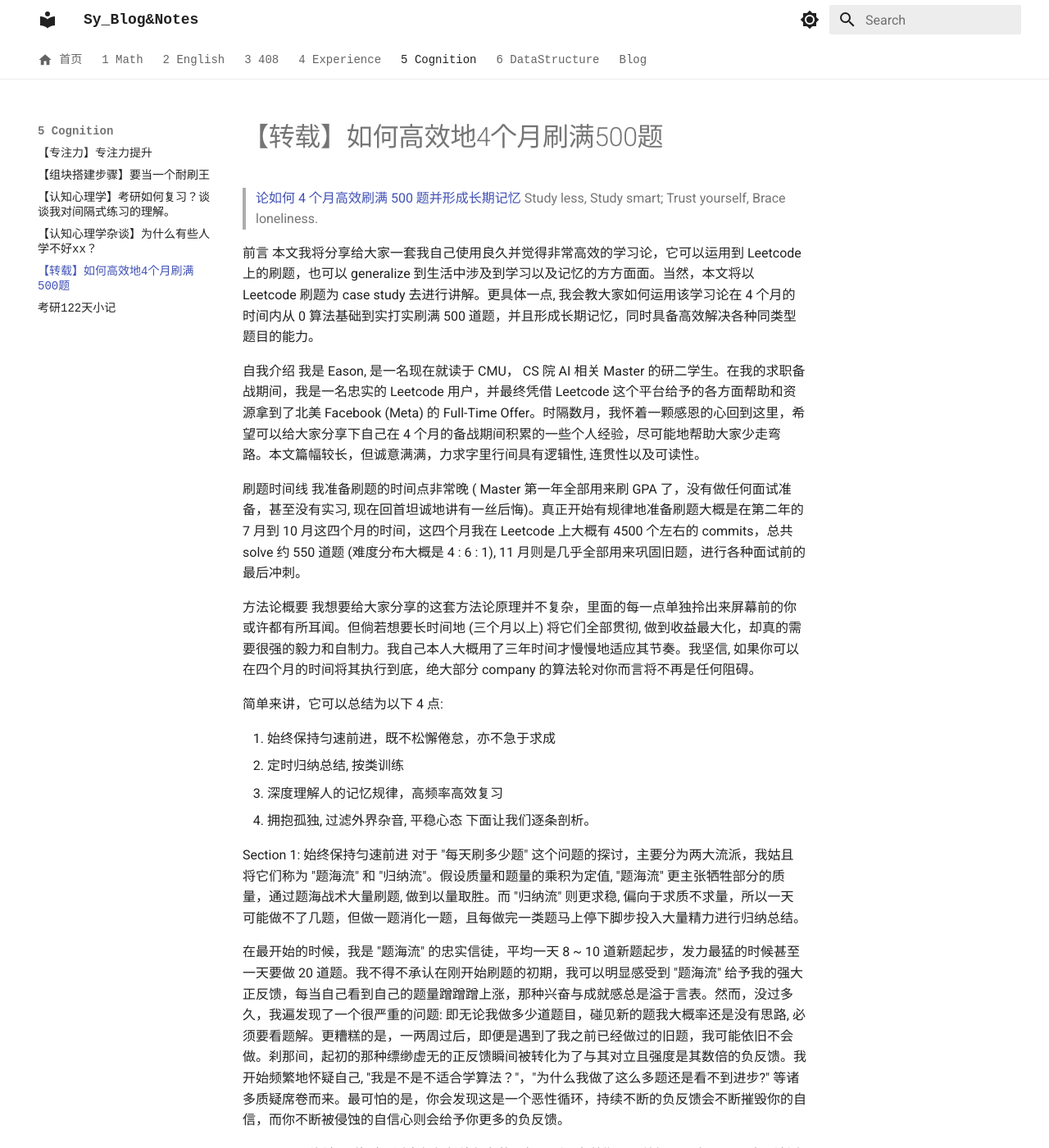
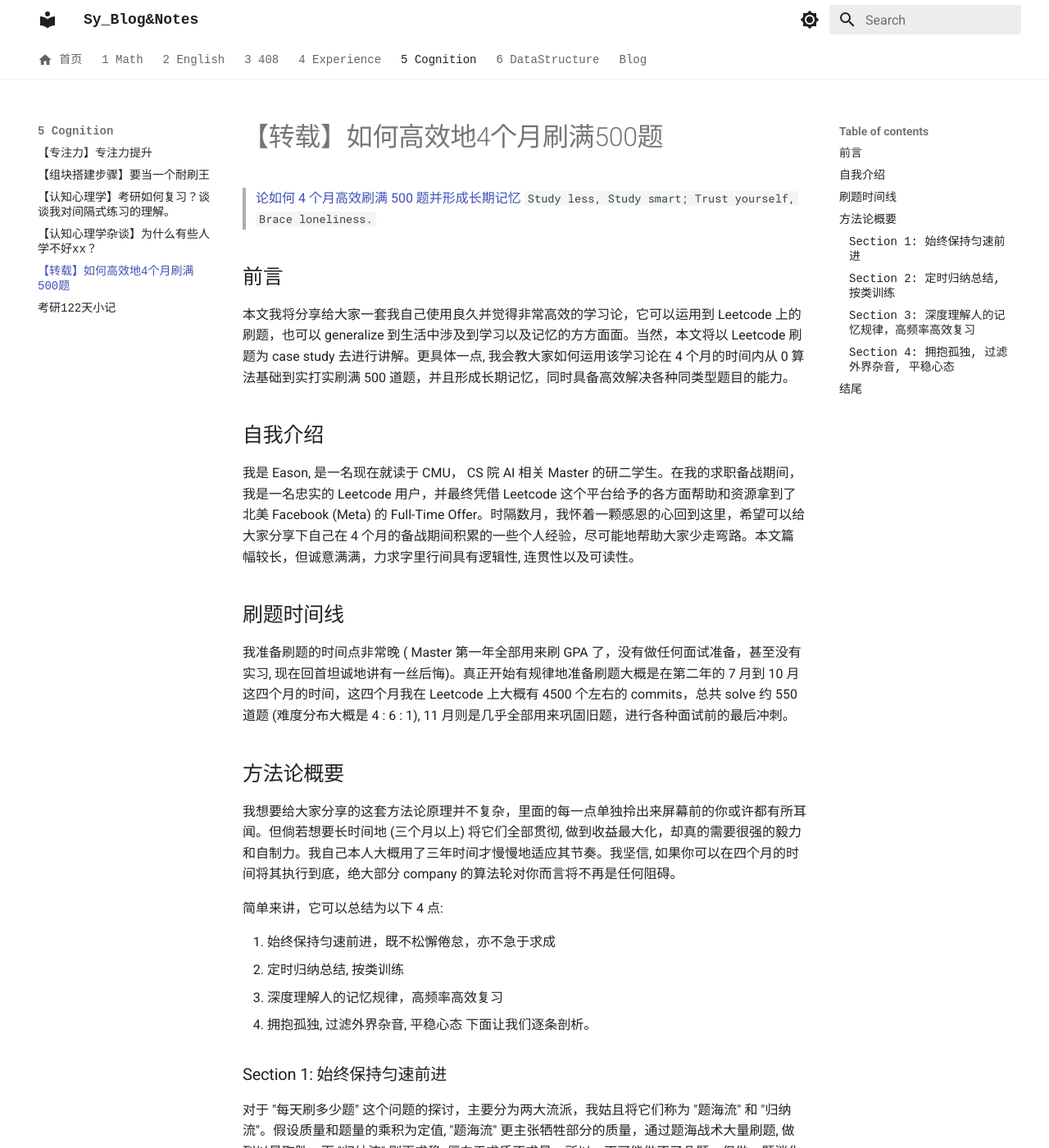
Before and after one commit to syiooo/syiooo.github.io, an MkDocs documentation site: the page built from docs/5_Cognition/【转载】如何高效地4个月刷满500题.md, in a window 1280 px wide and 1400 px high. Shown: the whole window at 82% size. Built offline with MkDocs 1.6.1 and Material for MkDocs 9.7.7, drawn with Linux system fonts in a browser that asks for light colours; comment, search, counter and statistics services are not loaded; some of the changed text lies outside the part shown.

Commit message:
4个月刷满500题

```diff
--- a/docs/5_Cognition/【转载】如何高效地4个月刷满500题.md
+++ b/docs/5_Cognition/【转载】如何高效地4个月刷满500题.md
@@ -1,19 +1,19 @@
 > [论如何 4 个月高效刷满 500 题并形成长期记忆](https://leetcode.cn/discuss/post/3510927/jiao-ni-ru-he-4ge-yue-gao-xiao-shua-man-1vswa/)
-Study less, Study smart; Trust yourself, Brace loneliness.
+`Study less, Study smart; Trust yourself, Brace loneliness.`
 
 
 
-前言
+## 前言
 本文我将分享给大家一套我自己使用良久并觉得非常高效的学习论，它可以运用到 Leetcode 上的刷题，也可以 generalize 到生活中涉及到学习以及记忆的方方面面。当然，本文将以 Leetcode 刷题为 case study 去进行讲解。更具体一点, 我会教大家如何运用该学习论在 4 个月的时间内从 0 算法基础到实打实刷满 500 道题，并且形成长期记忆，同时具备高效解决各种同类型题目的能力。
 
-自我介绍
+## 自我介绍
 我是 Eason, 是一名现在就读于 CMU， CS 院 AI 相关 Master 的研二学生。在我的求职备战期间，我是一名忠实的 Leetcode 用户，并最终凭借 Leetcode 这个平台给予的各方面帮助和资源拿到了北美 Facebook (Meta) 的 Full-Time Offer。时隔数月，我怀着一颗感恩的心回到这里，希望可以给大家分享下自己在 4 个月的备战期间积累的一些个人经验，尽可能地帮助大家少走弯路。本文篇幅较长，但诚意满满，力求字里行间具有逻辑性, 连贯性以及可读性。
 
-刷题时间线
+## 刷题时间线
 我准备刷题的时间点非常晚 ( Master 第一年全部用来刷 GPA 了，没有做任何面试准备，甚至没有实习, 现在回首坦诚地讲有一丝后悔)。真正开始有规律地准备刷题大概是在第二年的 7 月到 10 月这四个月的时间，这四个月我在 Leetcode 上大概有 4500 个左右的 commits，总共 solve 约 550 道题 (难度分布大概是 4 : 6 : 1), 11 月则是几乎全部用来巩固旧题，进行各种面试前的最后冲刺。
 
 
-方法论概要
+## 方法论概要
 我想要给大家分享的这套方法论原理并不复杂，里面的每一点单独拎出来屏幕前的你或许都有所耳闻。但倘若想要长时间地 (三个月以上) 将它们全部贯彻, 做到收益最大化，却真的需要很强的毅力和自制力。我自己本人大概用了三年时间才慢慢地适应其节奏。我坚信, 如果你可以在四个月的时间将其执行到底，绝大部分 company 的算法轮对你而言将不再是任何阻碍。
 
 简单来讲，它可以总结为以下 4 点:
@@ -24,7 +24,7 @@ Study less, Study smart; Trust yourself, Brace loneliness.
 4. 拥抱孤独, 过滤外界杂音, 平稳心态
 下面让我们逐条剖析。
 
-Section 1: 始终保持匀速前进
+### Section 1: 始终保持匀速前进
 对于 "每天刷多少题" 这个问题的探讨，主要分为两大流派，我姑且将它们称为 "题海流" 和 "归纳流"。假设质量和题量的乘积为定值, "题海流" 更主张牺牲部分的质量，通过题海战术大量刷题, 做到以量取胜。而 "归纳流" 则更求稳, 偏向于求质不求量，所以一天可能做不了几题，但做一题消化一题，且每做完一类题马上停下脚步投入大量精力进行归纳总结。
 
 在最开始的时候，我是 "题海流" 的忠实信徒，平均一天 8 ~ 10 道新题起步，发力最猛的时候甚至一天要做 20 道题。我不得不承认在刚开始刷题的初期，我可以明显感受到 "题海流" 给予我的强大正反馈，每当自己看到自己的题量蹭蹭蹭上涨，那种兴奋与成就感总是溢于言表。然而，没过多久，我遍发现了一个很严重的问题: 即无论我做多少道题目，碰见新的题我大概率还是没有思路, 必须要看题解。更糟糕的是，一两周过后，即便是遇到了我之前已经做过的旧题，我可能依旧不会做。刹那间，起初的那种缥缈虚无的正反馈瞬间被转化为了与其对立且强度是其数倍的负反馈。我开始频繁地怀疑自己, "我是不是不适合学算法？"，"为什么我做了这么多题还是看不到进步?" 等诸多质疑席卷而来。最可怕的是，你会发现这是一个恶性循环，持续不断的负反馈会不断摧毁你的自信，而你不断被侵蚀的自信心则会给予你更多的负反馈。
@@ -35,7 +35,7 @@ In short, "题海流"是绝对不适合任何长线任务的。如果刷题备
 
 归纳流另外一个核心思想则是归纳，关于 "何时归纳" 以及 "如何归纳" 等问题我会在接下来的 Section 2 中进行详细展开 (避免本 section 篇幅过长)。
 
-Section 2: 定时归纳总结, 按类训练
+### Section 2: 定时归纳总结, 按类训练
 上个 section 我们从每个人每天精力守恒的角度阐述了匀速前进的重要性, 我们也讨论了 "题海流" 可能会带来的一些问题。这个 section, 我们将深度讨论归纳二字的重要性，它是题海流最缺乏的要素，也是私认为是刷题 (或者是学习任何事物) "最强大的核武器"。
 
 通俗的讲，归纳其实就是尝试在众多同类事物之间挖掘普遍规律，并试图利用该规律去高效地解决更多同类问题。到此，你应该能够读出进行归纳总结的前提条件是先聚集特定数量的 "同类事物"。换句话说，刷题一定要同类型题目一起刷，切忌各种题型混在一起乱刷。比如，我想攻克二分法类题型，那么我这几天甚至这一周就应该全部做二分法相关的题。随着时间的推移，你会慢慢领悟到在进行了大量针对性的同类型训练后，隐藏在事物深层的普遍规律往往会自然而然地浮出表面。倘若此时能够停下片刻，对其进行归纳和总结，我们得到的 benefit 将会是在各种题型之间盲目切换的数倍。
@@ -45,7 +45,7 @@ Section 2: 定时归纳总结, 按类训练
 
 对于其他题型, 比如二分法，二叉树 (前中后序)，回溯等等，我采取的策略均是像这样逐一进行攻破: 即一段时间内 (一般是 5 ~ 7 天) 只做该类型题目, 结合其他质量高的题解以及自身的见解归纳总结出一套属于自己的框架。我现在可以很坦诚的讲，当我从题海流切换到归纳流并将后者彻底实施时，我的 efficiency 至少提升了 5 个量级。与此同时, 我得到的正反馈 (比如他人对自己的认可, 以及发现通过归纳, 自己的解题能力正不断地得到提升等等) 要远远大于负反馈。所以我会越刷越有自信，会越刷越想去攻克更多的题，即将之前的恶性循环成功地转化成了良性循环。
 
-Section 3: 深度理解人的记忆规律，高频率高效复习
+### Section 3: 深度理解人的记忆规律，高频率高效复习
 或许你之前已经有所耳闻，人的记忆是具有规律的。人的记忆大概可以被划分为 3 种类型 (也有的人将其划分为 2 种):
 
 (1) 短期记忆: 持续若干天或者一两周的记忆
@@ -84,7 +84,7 @@ Study less, study smart
 
 以上 share 的这些资料建议大家结合自己的习惯搭配使用，它们真的可以起到事半功倍的效果哦！
 
-Section 4: 拥抱孤独, 过滤外界杂音, 平稳心态
+### Section 4: 拥抱孤独, 过滤外界杂音, 平稳心态
 遗憾的是，光有一套系统的学习 (刷题) 方法依然是不够的，如何调节自己的心态并使之始终平稳，对于跨度数月之长的备战期来说甚至显得更为重要。我平稳自身心态的办法有两点:
 
 (1) 拥抱孤独
```
Also changed, not shown: other parts of docs/5_Cognition/【转载】如何高效地4个月刷满500题.md (+7 -5 lines), docs/.obsidian/workspace.json.
